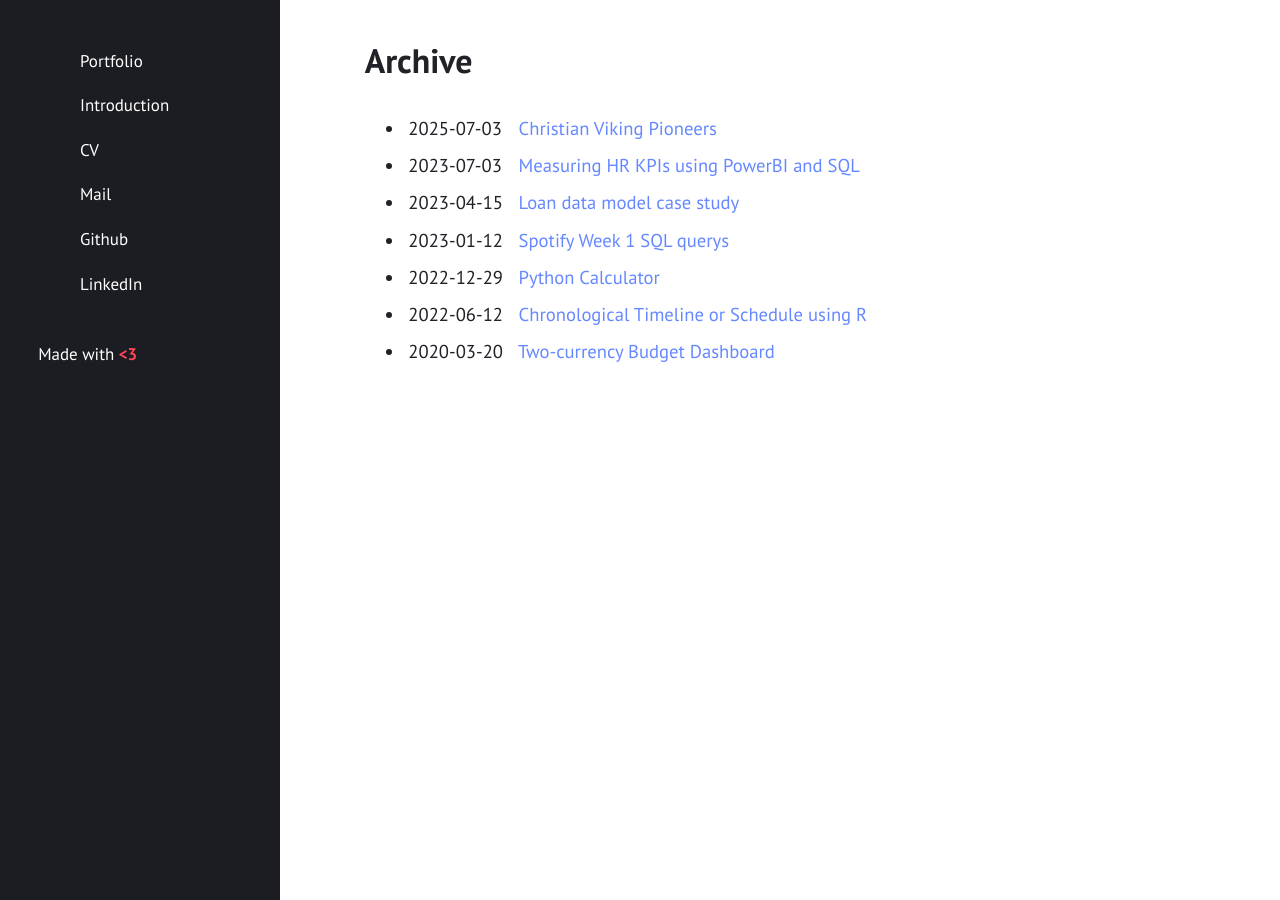
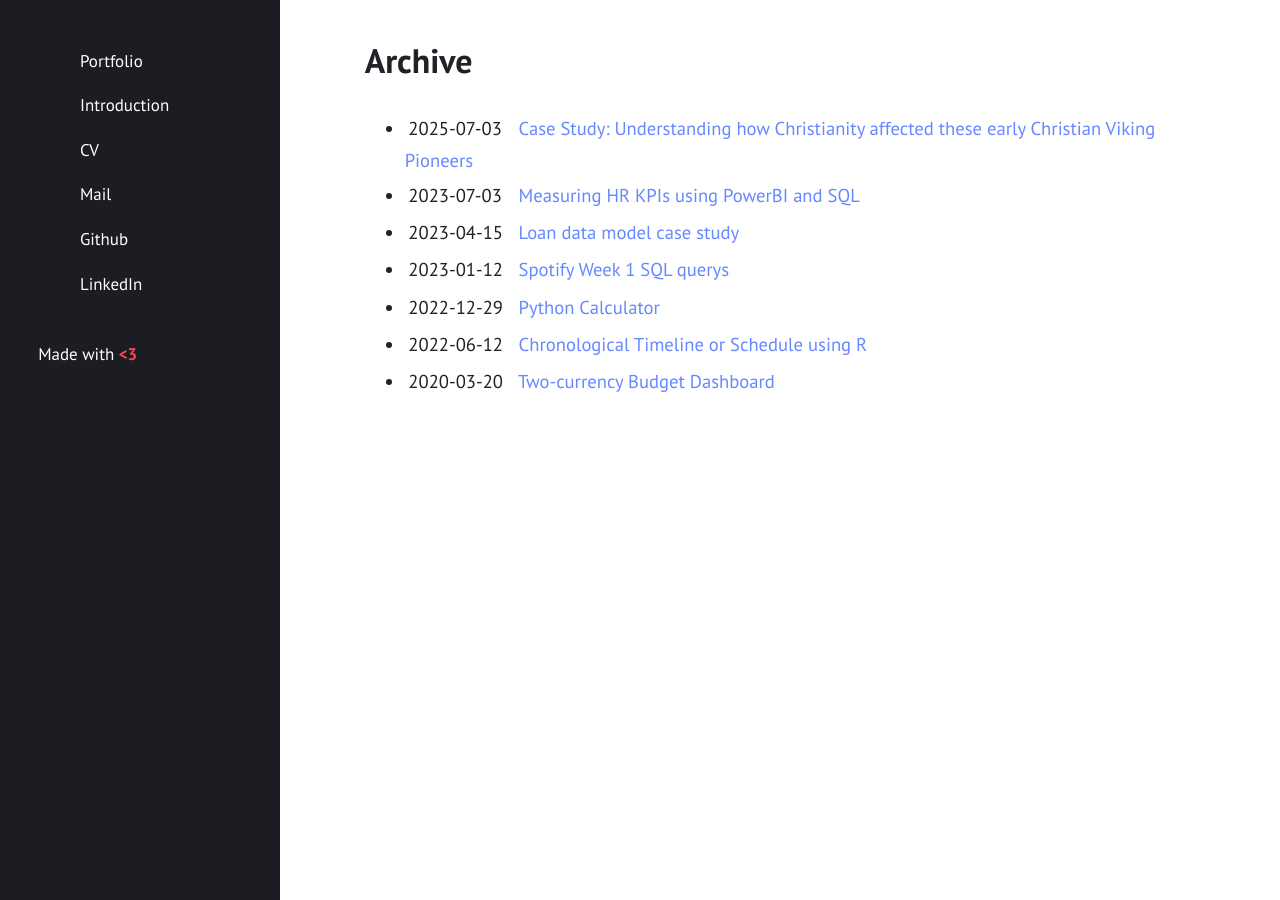
Before and after one commit to cwathen/Portfolio, a Jekyll site: the page built from archive.html, in a window 1280 px wide. Built offline with Jekyll 4.4.1, drawn with Linux system fonts in a browser that asks for light colours.

Commit message:
Update case name

```diff
--- a/_posts/2025-07-03-Viking_Christian_mobility.md
+++ b/_posts/2025-07-03-Viking_Christian_mobility.md
@@ -1,5 +1,5 @@
 ---
-title:  "Christian Viking Pioneers"
+title:  "Case Study: Understanding how Christianity affected these early Christian Viking Pioneers"
 mathjax: true
 layout: post
 categories: media
```
Also changed, not shown: other parts of _posts/2025-07-03-Viking_Christian_mobility.md (+8 -9 lines).
